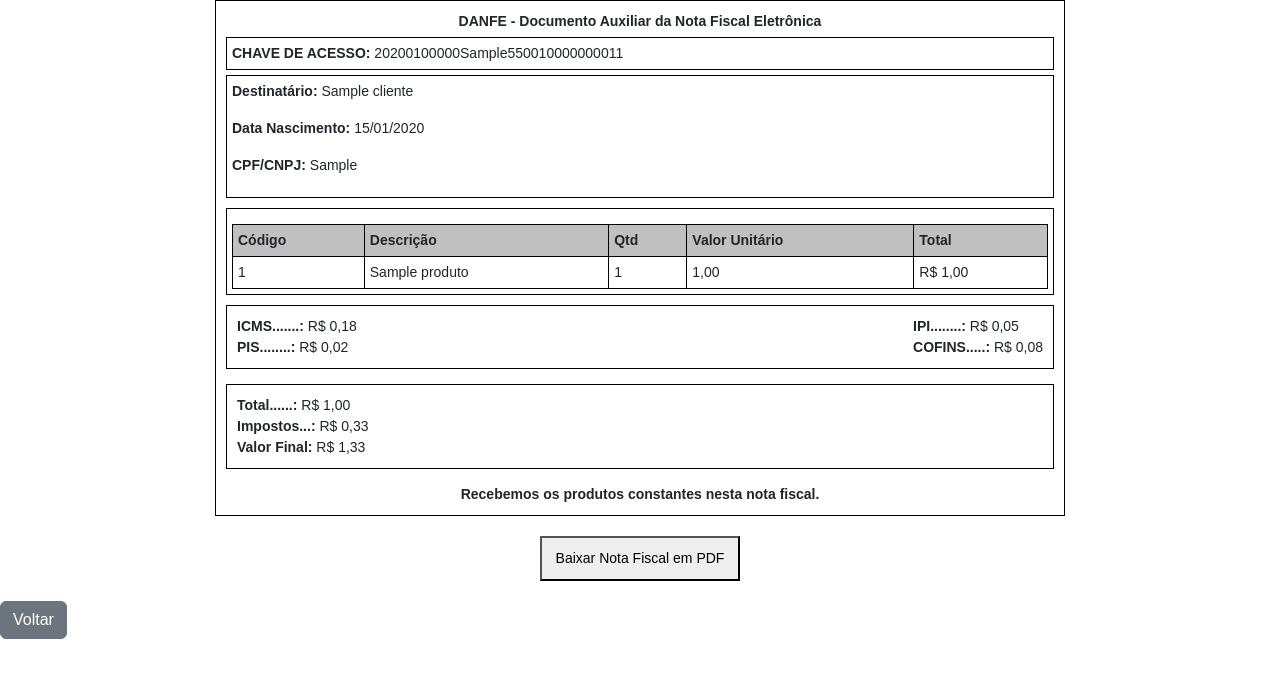
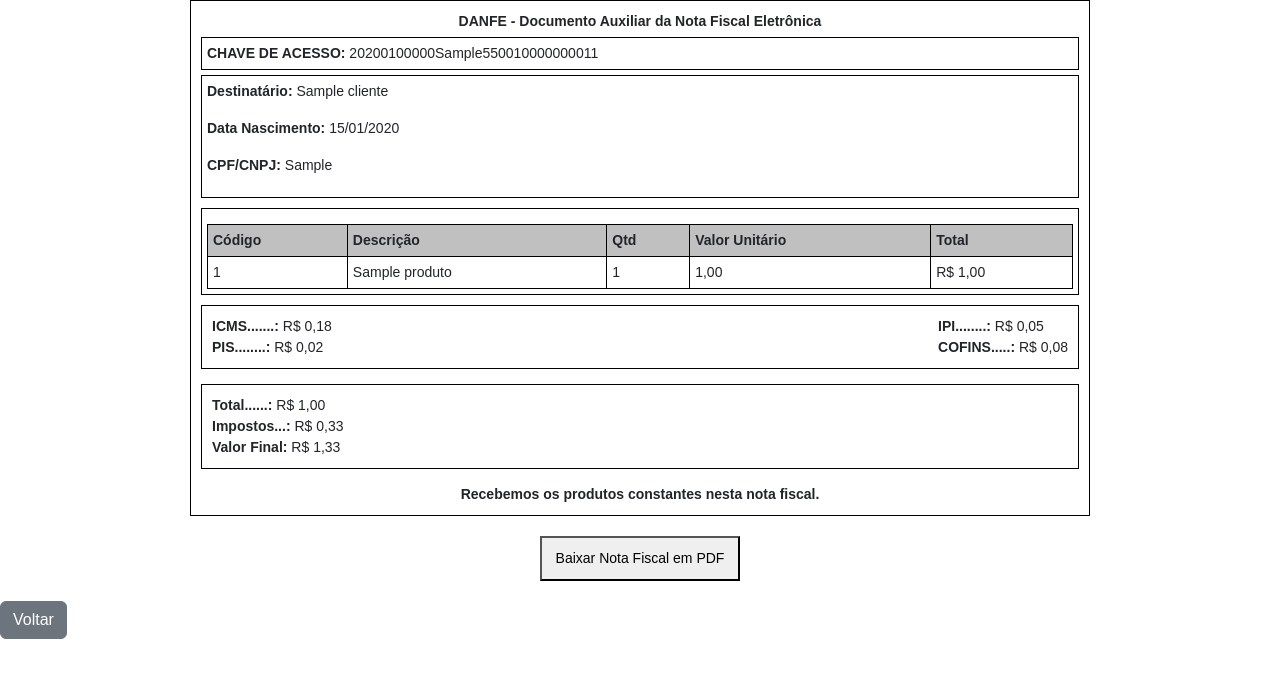
Before and after one commit to alvaroeduard/cadweb, a Django app: page /notafiscal/1/ in a window 1280 px wide. Shown: the top 678 px of the page. Run offline with Django 4.2, Linux system fonts and the light colour scheme; tables that the repository leaves empty hold one stand-in row (values such as "Sample post"); some libraries are stand-ins or nearby versions.

Commit message:
14/02/2025 22:17

```diff
--- a/templates/pedido/notafiscal.html
+++ b/templates/pedido/notafiscal.html
@@ -11,8 +11,8 @@
     <script src="https://cdnjs.cloudflare.com/ajax/libs/html2pdf.js/0.10.1/html2pdf.bundle.min.js"></script>
     <style>
         .nota-fiscal {
-        width: 100%; /* Use 100% para se ajustar ao tamanho da página */
-        max-width: 850px; /* Limite máximo de largura */
+        width: 95%; /* Use 100% para se ajustar ao tamanho da página */
+        max-width: 900px; /* Limite máximo de largura */
         border: 1.6px solid black;
         padding: 10px;
         margin: auto;
```
